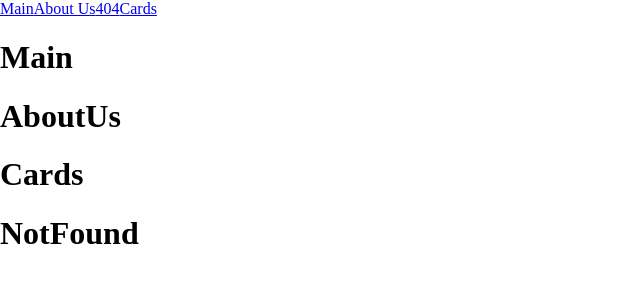
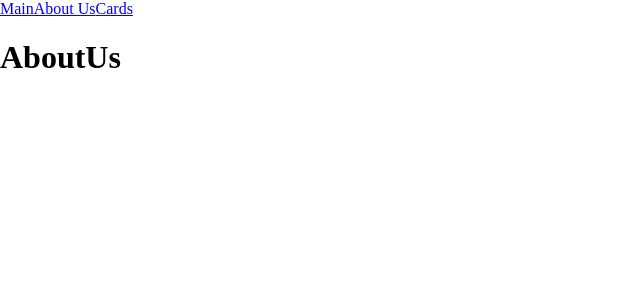
Before and after one commit to annettabel87/RickAndMorty, a React (Create React App) app in the folder react-component/: page /about in a window 1280 px wide. Shown: the top 300 px of the page, without its empty margins (0-640 px from the left). Built offline with nearby package versions, Linux system fonts and the light colour scheme.

Commit message:
feat: add router

```diff
--- a/react-component/package.json
+++ b/react-component/package.json
@@ -17,6 +17,7 @@
     "lint-staged": "^12.1.2",
     "react": "^17.0.2",
     "react-dom": "^17.0.2",
+    "react-router-dom": "^6.2.2",
     "react-scripts": "5.0.0",
     "typescript": "^4.6.2",
     "web-vitals": "^2.1.4"
--- a/react-component/src/App.tsx
+++ b/react-component/src/App.tsx
@@ -1,4 +1,5 @@
 import React from 'react';
+import { BrowserRouter, Routes, Route } from 'react-router-dom';
 import './App.css';
 import { Main } from './components/Main/Main';
 import { AboutUs } from './components/AboutUs/AboutUs';
@@ -10,10 +11,12 @@ function App() {
   return (
     <div className="App">
       <Header />
-      <Main />
-      <AboutUs />
-      <Cards />
-      <NotFound />
+      <Routes>
+        <Route path="/" element={<Main />} />
+        <Route path="/about" element={<AboutUs />} />
+        <Route path="/cards" element={<Cards />} />
+        <Route path="*" element={<NotFound />} />
+      </Routes>
     </div>
   );
 }
--- a/react-component/src/components/Header/Header.css
+++ b/react-component/src/components/Header/Header.css
@@ -0,0 +1,3 @@
+.active {
+    color: blue;
+}
--- a/react-component/src/components/Header/Header.tsx
+++ b/react-component/src/components/Header/Header.tsx
@@ -1,15 +1,15 @@
 import React from 'react';
 import ReactDOM from 'react-dom';
+import { NavLink } from 'react-router-dom';
 import './Header.css';
 
 export class Header extends React.Component {
   render() {
     return (
       <header>
-        <a href="/">Main</a>
-        <a href="/about">About Us</a>
-        <a href="/notfound">404</a>
-        <a href="/cards">Cards</a>
+        <NavLink to="/">Main</NavLink>
+        <NavLink to="/about">About Us</NavLink>
+        <NavLink to="/cards">Cards</NavLink>
       </header>
     );
   }
--- a/react-component/src/index.tsx
+++ b/react-component/src/index.tsx
@@ -3,10 +3,13 @@ import ReactDOM from 'react-dom';
 import './index.css';
 import App from './App';
 import reportWebVitals from './reportWebVitals';
+import { BrowserRouter } from 'react-router-dom';
 
 ReactDOM.render(
   <React.StrictMode>
-    <App />
+    <BrowserRouter>
+      <App />
+    </BrowserRouter>
   </React.StrictMode>,
   document.getElementById('root')
 );
```
Also changed, not shown: 1 other file (tests, documents, lock files or other folders).
